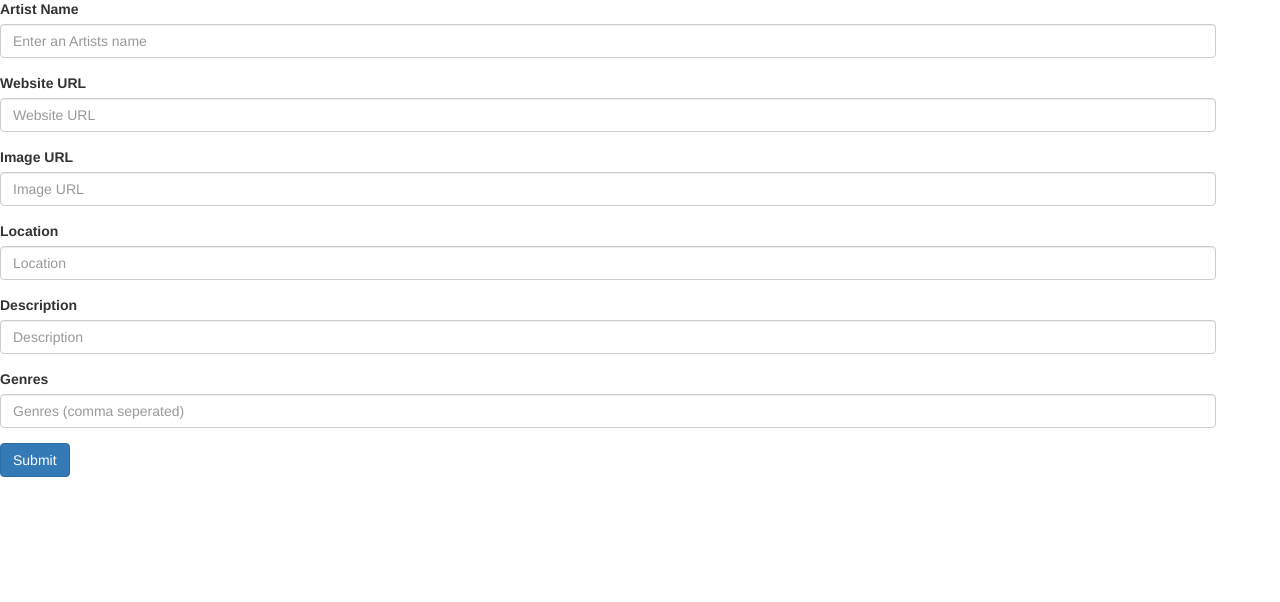
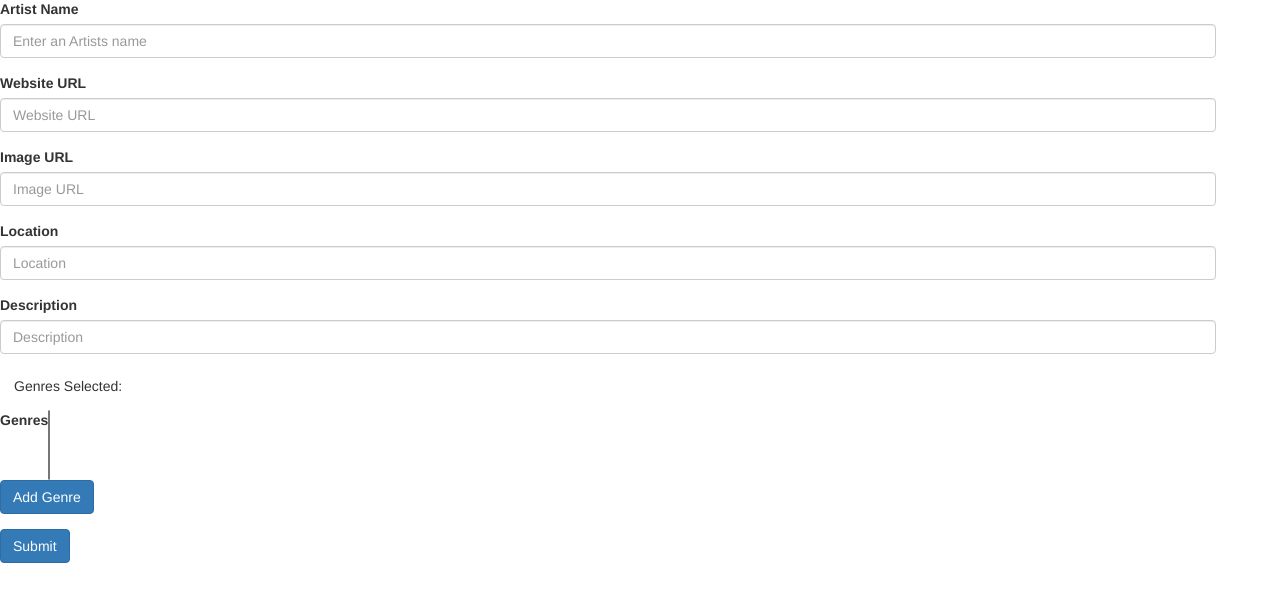
Before and after one commit to ecedmondson/pitchfork_copycat, a Flask app: template templates/add_artist.html in a window 1280 px wide. Shown: the part 64-666 px from the top of the page. Run offline with Flask 2, Linux system fonts and the light colour scheme; the template is opened without the code that fills it, so the values that code supplies are empty; parts of the project's set-up code (start-up, migrations or seed data) failed here and were passed over; some libraries are stand-ins or nearby versions.

Commit message:
ENHANCEMENT: update artist_genre on insertion of artist

```diff
--- a/app.py
+++ b/app.py
@@ -1,9 +1,9 @@
-from flask import Flask, render_template, request, url_for, redirect
+from flask import Flask, flash, render_template, request, url_for, redirect
 from flask_bootstrap import Bootstrap
 from flask_nav.elements import Navbar, View
 from forms.review_form import ReviewForm
 from forms.search_form import SearchForm
-from database.models.tables import AlbumTable, ReviewTable, UserTable, SearchSQL, ArtistTable
+from database.models.tables import AlbumTable, ReviewTable, UserTable, SearchSQL, ArtistTable, GenreTable
 from jgt_common import must_get_key, only_item_of
 
 
@@ -17,7 +17,7 @@ artist = ArtistTable()
 reviews = ReviewTable()
 users = UserTable()
 search = SearchSQL()
-
+genres = GenreTable()
 
 def _route_syntax(value):
     return value.lower().replace(" ", "_")
@@ -141,10 +141,16 @@ def review_page(album, artist):
 
 @app.route("/add_artist", methods=("GET", "POST"))
 def add_artist_page():
+    genre_all = genres.select_all_genres()
     if request.method == 'POST':
-        artist.add_new_artist(request)
-        return redirect(url_for("home"))
-    return render_template("add_artist.html")
+        data = request.form.to_dict()
+        print(data)
+        result = artist.add_new_artist(request)
+        if isinstance(result, str):
+            flash(f"ERROR: {result}")
+        else:
+            return redirect(url_for("home"))
+    return render_template("add_artist.html", genres=genre_all)
 
 @app.route("/add_album", methods=("GET","POST"))
 def add_album_page():
--- a/database/models/tables.py
+++ b/database/models/tables.py
@@ -50,9 +50,39 @@ class ArtistTable(DBConnection):
         # This is dependent on PR 9
         abort(404)
 
+    def _does_artist_exist(self, artist):
+        statement = "SELECT id from artist where artist.name = %s"
+        print(f"DEBUG IF ARTIST EXISTs: {statement} and {artist}")
+        logging.debug(f"DEBUG IF ARTIST EXISTs: {statement} and {artist}")
+        return self.execute_query(statement, (artist,)).fetchall()
+
+    def _validate_insert_artist_data(self, data):
+        if not data['artistName']:
+            return (False, 'artist name must be present')
+        if data['artistImage'][:4] != 'http':
+           return (False, 'website was not URL')
+        if data['artistWebsite'][:4] != 'http':
+           return (False, 'image was not URL')
+        if self._does_artist_exist(data['artistName']):
+           return (False, 'artist already exists')
+        if not data['artistGenres']:
+           return (False, 'must add genre')
+        return False
+
+    def _update_artist_genre(self, genres, artist_id):
+       # Update M:M relationship in relational table
+       genres = [int(x) for x in genres.split(",")]
+       statement = "INSERT into artist_genre (artist_id, genre_id) VALUES (%s, %s);"
+       for genre in genres:
+           logging.debug(f"UPDATING M:M SQL FOR ARTIST_GENRE: {statement} {genre}")
+           self.execute_query(statement, (artist_id, genre,)).fetchall()
+
     def add_new_artist(self, request):
         #TODO: GenreTable and related ones need to be updated when a new artist is added
         artist_to_add = request.form.to_dict()
+        validated = self._validate_insert_artist_data(artist_to_add)
+        if validated:
+            return validated[1]
         statement = (
             "INSERT INTO artist (name, website, image, location, description) VALUES ('{}', '{}', '{}', '{}', '{}')".format
                 (
@@ -63,7 +93,8 @@ class ArtistTable(DBConnection):
                     artist_to_add['artistDescription']
                 )
         )
-        self.execute_query(statement)
+        id = self.execute_query(statement).lastrowid
+        self._update_artist_genre(artist_to_add['artistGenres'], id)
         return
 
     def all_artists(self):
@@ -471,7 +502,7 @@ class GenreTable(DBConnection):
         print(f"Select All Genres: {statement}")
         logging.debug(f"Select All Genres: {statement}")
         queries = self.execute_query(statement).fetchall()
-        return [_select_all_genre_data(query) for query in queries]
+        return [self._select_all_genre_data(query) for query in queries]
 
 
 # These dictionaries allow the code to by DRYish
--- /dev/null
+++ b/static/js_helpers.js
@@ -0,0 +1,53 @@
+
+function addGenre() {
+    genre_list = document.getElementsByClassName("genres-selected")[0];
+    genre = document.createElement('button');
+    genre.setAttribute("class", "btn btn-primary genre-in");
+    genre.setAttribute("id", "staged");
+    options = document.getElementsByTagName('option');
+    node = Array.from(options).filter( o => o.getAttribute('selected') == 'selected')
+    genre.innerText = node[0].innerText.concat(" ")
+    genre.value = node[0].getAttribute('value');
+    remove = document.createElement('i');
+    remove.setAttribute('class', 'fas fa-times');
+    genre.appendChild(remove);
+    genre_list.appendChild(genre);
+}
+
+function getValues() {
+  selected = document.getElementsByClassName('genre-in');
+  values = Array.from(selected).map( s => s.getAttribute('value'));
+  input = document.getElementsByClassName("hidden-select")[0].setAttribute('value', values);
+}
+
+document.addEventListener('click', function(e) {
+    console.log(e.target);
+    if(e.target.getAttribute("id") == "genre-option") {
+       options = document.getElementsByTagName('option');
+       selected = Array.from(options).filter( o => o.getAttribute('selected') == 'selected');
+       selected[0] .removeAttribute('selected', 'selected');
+       e.target.setAttribute('selected', 'selected');
+    }
+    if(e.target.getAttribute("id") == "staged") {
+        genre_list = document.getElementsByClassName("genres-selected")[0];
+        // document.getElementById('add').setAttribute('value', 'true');
+        genre_list.removeChild(e.target);
+        e.preventDefault();
+    }
+    if(e.target.getAttribute("class") == "fas fa-times") {
+        genre_list = document.getElementsByClassName("genres-selected")[0];
+        // document.getElementById('add').setAttribute('value', 'true');
+        genre_list.removeChild(e.parentNode);
+        document.getElementById('add').setAttribute('value', 'true');
+        e.preventDefault();
+    }
+    if(e.target.getAttribute('id') == 'add') {
+        e.target.setAttribute('value', 'true');
+        e.preventDefault();
+    }
+    if(e.target.getAttribute('id') == 'submit-form') {
+        add = document.getElementById('add');
+        document.getElementsByClassName("hidden-select")[0].click()
+        add.setAttribute('value', 'false');
+    }
+}, false);
--- a/static/style.css
+++ b/static/style.css
@@ -15,3 +15,18 @@ button {
     background-color: #71a36a;
     hover: #ffd66b;
 }
+
+.select-genres {
+    display: flex;
+    flex-direction: row;
+    flex-wrap: nowrap;
+}
+
+.genres-selected {
+    padding: .5em;
+    margin: .5em;
+}
+
+.fas {
+   pointer-events: none;
+}
--- a/templates/add_artist.html
+++ b/templates/add_artist.html
@@ -5,6 +5,8 @@
 <link rel="stylesheet" href="static/style.css">
 {% endblock %}
 {% block scripts %}
+<link rel='stylesheet' href='https://cdnjs.cloudflare.com/ajax/libs/font-awesome/5.12.1/css/all.min.css'>
+<script type="text/javascript" src="static/js_helpers.js"></script>
 <link href="https://fonts.googleapis.com/css?family=Comfortaa&display=swap" rel="stylesheet">
 {% endblock %}
 
@@ -13,6 +15,16 @@
 <div class="home-button" style="float: right;"><a href="/" role="button" class="btn btn-primary">Return Home</a></div>
 <body>
 <h2>Add an Artist</h2>
+    {% with messages = get_flashed_messages() %}
+      {% if messages %}
+    {% for message in messages %}
+      <div class="alert alert-secondary" role="alert">
+      <button type="button" class="close" data-dismiss="alert" aria-label="Close"><span aria-hidden="true">&times;</span></button>
+      {{ message }}
+          </div>
+    {% endfor %}
+  {% endif %}
+{% endwith %}
     <form action="/add_artist" method="POST">
       <div class="form-group">
         <label for="artistName">Artist Name</label>
@@ -35,10 +47,25 @@
         <input name="artistDescription" type="text" class="form-control" id="artistDescription" placeholder="Description">
       </div>
       <div class="form-group">
+        <div class="genres-selected">Genres Selected:</div>
+        <div class="select-genres">
         <label for="artistGenres">Genres</label>
-        <input name="artistGenres" type="text" class="form-control" id="artistGenres" placeholder="Genres (comma seperated)">
+        <input class="hidden-select" type="hidden" id="artistGenres" name="artistGenres" onclick="getValues()">
+        <select class="form control multi-select md-form" name="artistGenres" id="artistGenres" multiple searchable="Search here...">
+            {%  for genre in genres %}
+              {% if genre == genres[0] %}
+                <option selected="selected" id="genre-option" value="{{ genre.genre_id }}">{{ genre.genre_name }}</option>
+              {% else %}
+                <option id="genre-option" value="{{ genre.genre_id }}">{{ genre.genre_name }}</option>
+              {% endif %}
+            {%  endfor %}
+        </select>
+        </div>
+        <div class="form-group">
+            <button class="add add-genre btn btn-primary" name="add" id="add" onclick="addGenre()">Add Genre</button>
+        </div>
       </div>
-      <input type="submit" class="btn btn-primary"></button>
+      <input id="submit-form" type="submit" class="btn btn-primary"></button>
     </form>
 </body>
 {% endblock %}
```
